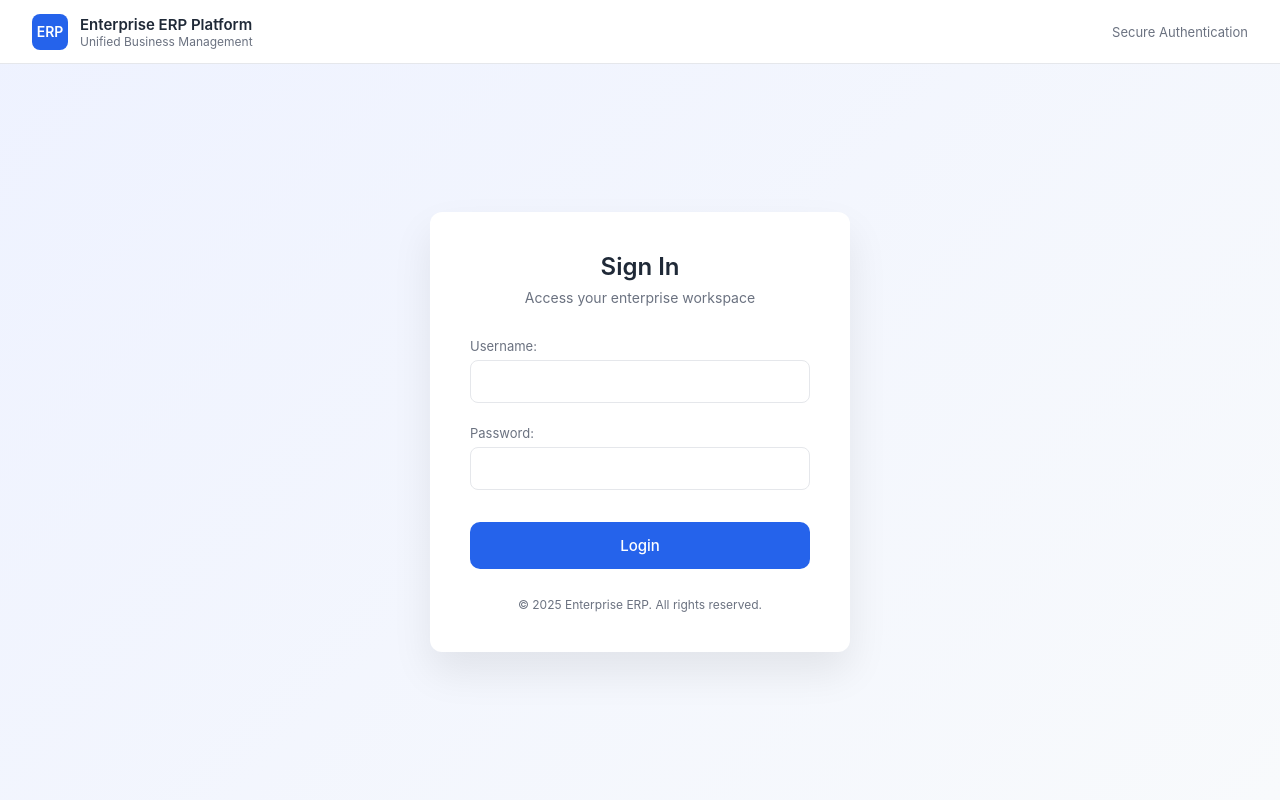
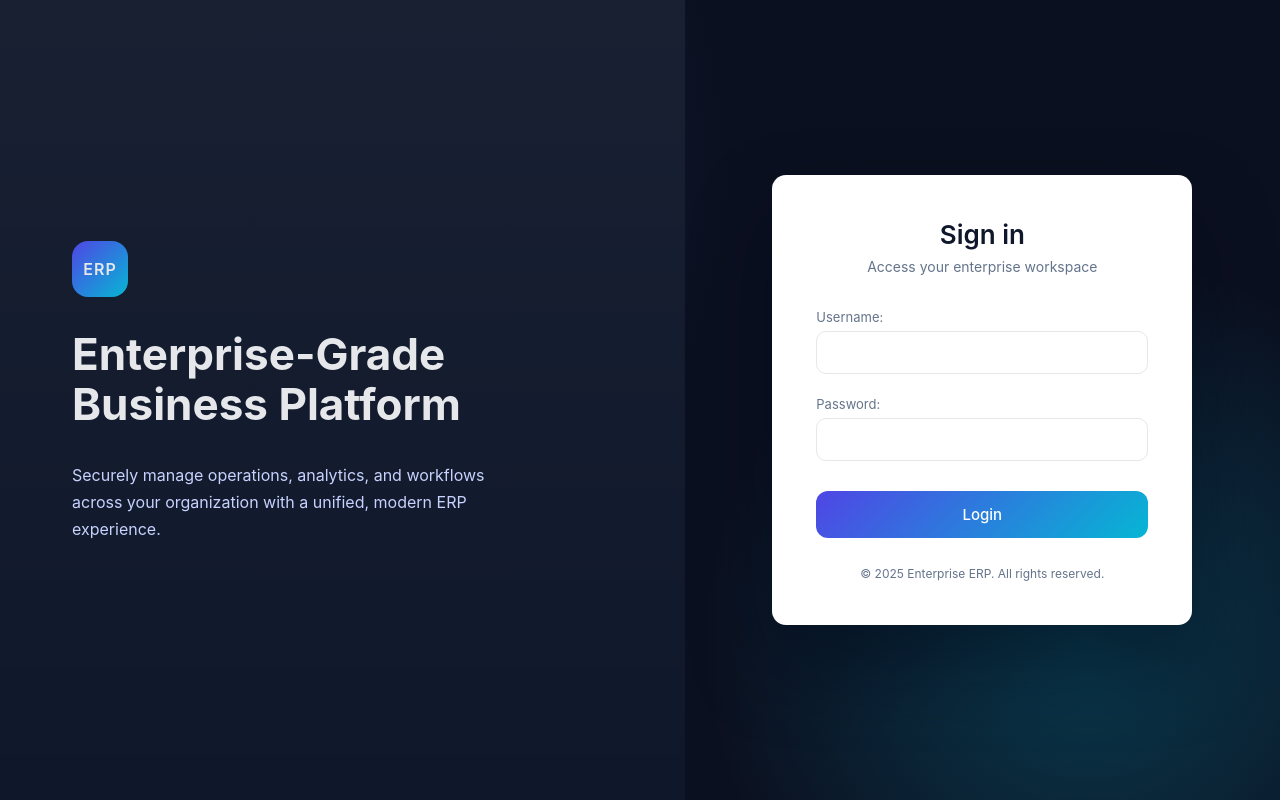
Before and after one commit to mayan72/enterprise-erp, a Django app: page /accounts/login/ in a window 1280 px wide. Run offline with Django 5.2, Linux system fonts and the light colour scheme.

Commit message:
Fix login, middleware, and auth flow

```diff
--- a/Enterprise_ERP/accounts/templates/accounts/login.html
+++ b/Enterprise_ERP/accounts/templates/accounts/login.html
@@ -3,198 +3,217 @@
 <head>
     <meta charset="UTF-8">
     <title>Enterprise ERP | Secure Login</title>
+    <meta name="viewport" content="width=device-width, initial-scale=1">
 
     <style>
+        /* ================= COLOR SYSTEM ================= */
         :root {
-            --primary: #2563eb;
-            --primary-dark: #1e40af;
-            --bg: #f4f6fb;
-            --text: #1f2937;
-            --muted: #6b7280;
+            /* Brand palette (calm, premium, enterprise) */
+            --primary: #4f46e5;          /* Indigo */
+            --primary-hover: #4338ca;
+            --accent: #06b6d4;           /* Cyan */
+            --accent-soft: #67e8f9;
+
+            --bg-dark: #0b1020;          /* Deep navy */
+            --bg-panel: #0f172a;
+            --surface: #ffffff;
+
+            --text-main: #0f172a;
+            --text-muted: #64748b;
+            --text-inverse: #e5e7eb;
+
             --border: #e5e7eb;
-            --radius: 12px;
+
+            --radius: 14px;
+            --shadow-strong: 0 40px 80px rgba(2, 6, 23, 0.45);
+            --shadow-soft: 0 10px 30px rgba(2, 6, 23, 0.18);
         }
 
         * {
             box-sizing: border-box;
-            font-family: "Inter", system-ui, -apple-system, sans-serif;
+            font-family: Inter, system-ui, -apple-system, BlinkMacSystemFont, sans-serif;
+        }
+
+        html, body {
+            margin: 0;
+            min-height: 100%;
         }
 
         body {
-            margin: 0;
-            min-height: 100vh;
-            background: linear-gradient(135deg, #eef2ff, #f8fafc);
-            color: var(--text);
+            background:
+                radial-gradient(900px circle at 15% 20%, rgba(79,70,229,0.25), transparent 60%),
+                radial-gradient(700px circle at 85% 80%, rgba(6,182,212,0.25), transparent 55%),
+                var(--bg-dark);
+            color: var(--text-main);
         }
 
-        /* ================= HEADER ================= */
-
-        .app-header {
-            position: fixed;
-            top: 0;
-            width: 100%;
-            height: 64px;
-            background: #ffffff;
-            border-bottom: 1px solid var(--border);
-            display: flex;
-            align-items: center;
-            justify-content: space-between;
-            padding: 0 32px;
-            z-index: 100;
-            animation: slideDown 0.6s ease;
-        }
-
-        @keyframes slideDown {
-            from {
-                opacity: 0;
-                transform: translateY(-10px);
-            }
-            to {
-                opacity: 1;
-                transform: translateY(0);
+        @media (prefers-reduced-motion: reduce) {
+            * {
+                animation: none !important;
+                transition: none !important;
             }
         }
 
-        .brand {
-            display: flex;
-            align-items: center;
-            gap: 12px;
+        /* ================= LAYOUT ================= */
+
+        .layout {
+            display: grid;
+            grid-template-columns: 1.15fr 1fr;
+            min-height: 100vh;
         }
 
-        .brand-logo {
-            width: 36px;
-            height: 36px;
-            border-radius: 8px;
-            background: var(--primary);
-            color: #fff;
-            font-weight: 600;
+        @media (max-width: 900px) {
+            .layout {
+                grid-template-columns: 1fr;
+            }
+            .brand-panel {
+                display: none;
+            }
+        }
+
+        /* ================= BRAND PANEL ================= */
+
+        .brand-panel {
+            padding: 72px;
+            display: flex;
+            flex-direction: column;
+            justify-content: center;
+            background:
+                linear-gradient(180deg, rgba(255,255,255,0.04), rgba(255,255,255,0)),
+                var(--bg-panel);
+            color: var(--text-inverse);
+            animation: slideInLeft 0.9s ease forwards;
+        }
+
+        .brand-badge {
+            width: 56px;
+            height: 56px;
+            border-radius: 16px;
+            background: linear-gradient(135deg, var(--primary), var(--accent));
             display: flex;
             align-items: center;
             justify-content: center;
-            font-size: 14px;
+            font-weight: 600;
+            letter-spacing: 1px;
+            margin-bottom: 32px;
         }
 
-        .brand-text {
-            display: flex;
-            flex-direction: column;
+        .brand-panel h1 {
+            font-size: 44px;
+            line-height: 1.15;
+            margin: 0 0 16px;
         }
 
-        .brand-text span:first-child {
-            font-size: 15px;
-            font-weight: 600;
+        .brand-panel p {
+            max-width: 460px;
+            font-size: 16px;
+            line-height: 1.7;
+            color: #c7d2fe;
         }
 
-        .brand-text span:last-child {
-            font-size: 12px;
-            color: var(--muted);
+        @keyframes slideInLeft {
+            from { opacity: 0; transform: translateX(-24px); }
+            to   { opacity: 1; transform: translateX(0); }
         }
 
-        .header-right {
-            font-size: 13px;
-            color: var(--muted);
-        }
+        /* ================= LOGIN PANEL ================= */
 
-        /* ================= MAIN ================= */
-
-        .page-wrapper {
-            min-height: 100vh;
-            display: flex;
-            align-items: center;
-            justify-content: center;
-            padding-top: 64px;
+        .login-panel {
+            display: grid;
+            place-items: center;
+            padding: 40px 20px;
         }
 
         .login-card {
             width: 100%;
             max-width: 420px;
-            background: #fff;
-            padding: 40px;
+            background: var(--surface);
             border-radius: var(--radius);
-            box-shadow: 0 20px 40px rgba(0, 0, 0, 0.08);
-            animation: fadeIn 0.8s ease-in;
+            padding: 44px;
+            box-shadow: var(--shadow-strong);
+            animation: fadeUp 0.8s ease forwards;
         }
 
-        @keyframes fadeIn {
-            from {
-                opacity: 0;
-                transform: translateY(12px);
-            }
-            to {
-                opacity: 1;
-                transform: translateY(0);
-            }
+        @keyframes fadeUp {
+            from { opacity: 0; transform: translateY(18px); }
+            to   { opacity: 1; transform: translateY(0); }
         }
 
         .login-header {
-            margin-bottom: 32px;
             text-align: center;
+            margin-bottom: 34px;
         }
 
         .login-header h2 {
             margin: 0;
-            font-size: 24px;
+            font-size: 26px;
             font-weight: 600;
         }
 
         .login-header p {
             margin-top: 8px;
             font-size: 14px;
-            color: var(--muted);
+            color: var(--text-muted);
         }
+
+        /* ================= FORM ================= */
 
         form p {
             margin-bottom: 22px;
         }
 
-        form label {
+        label {
             display: block;
             font-size: 13px;
             margin-bottom: 6px;
-            color: var(--muted);
+            color: var(--text-muted);
         }
 
-        form input {
+        input {
             width: 100%;
             padding: 12px 14px;
-            border-radius: 8px;
+            border-radius: 10px;
             border: 1px solid var(--border);
             font-size: 14px;
             outline: none;
             transition: border 0.25s ease, box-shadow 0.25s ease;
         }
 
-        form input:focus {
+        input:focus {
             border-color: var(--primary);
-            box-shadow: 0 0 0 3px rgba(37, 99, 235, 0.15);
+            box-shadow: 0 0 0 4px rgba(79,70,229,0.18);
         }
 
-        .login-btn {
+        /* ================= BUTTON ================= */
+
+        .btn-primary {
             width: 100%;
-            margin-top: 10px;
+            margin-top: 8px;
             padding: 14px;
             font-size: 15px;
             font-weight: 500;
             color: #fff;
-            background: var(--primary);
             border: none;
-            border-radius: 10px;
+            border-radius: 12px;
+            background: linear-gradient(135deg, var(--primary), var(--accent));
             cursor: pointer;
-            transition: background 0.25s ease, transform 0.15s ease;
+            transition: transform 0.2s ease, box-shadow 0.2s ease, opacity 0.2s ease;
             position: relative;
             overflow: hidden;
         }
 
-        .login-btn:hover {
-            background: var(--primary-dark);
+        .btn-primary:hover {
             transform: translateY(-1px);
+            box-shadow: var(--shadow-soft);
+            opacity: 0.95;
         }
 
-        .login-btn.loading {
+        .btn-primary.loading {
             pointer-events: none;
-            background: var(--primary-dark);
+            color: transparent;
         }
 
-        .login-btn.loading::after {
+        .btn-primary.loading::after {
             content: "";
             width: 22px;
             height: 22px;
@@ -202,49 +221,45 @@
             border-top-color: #fff;
             border-radius: 50%;
             position: absolute;
-            top: 50%;
-            left: 50%;
-            transform: translate(-50%, -50%);
+            inset: 0;
+            margin: auto;
             animation: spin 0.8s linear infinite;
         }
 
         @keyframes spin {
-            to {
-                transform: rotate(360deg) translate(-50%, -50%);
-            }
+            to { transform: rotate(360deg); }
         }
 
-        .footer-text {
+        /* ================= FOOTER ================= */
+
+        .login-footer {
             margin-top: 28px;
             text-align: center;
             font-size: 12px;
-            color: var(--muted);
+            color: var(--text-muted);
         }
     </style>
 </head>
 
 <body>
 
-<!-- ================= HEADER ================= -->
-<header class="app-header">
-    <div class="brand">
-        <div class="brand-logo">ERP</div>
-        <div class="brand-text">
-            <span>Enterprise ERP Platform</span>
-            <span>Unified Business Management</span>
-        </div>
-    </div>
+<div class="layout">
 
-    <div class="header-right">
-        Secure Authentication
-    </div>
-</header>
+    <!-- BRAND / LEFT -->
+    <aside class="brand-panel">
+        <div class="brand-badge">ERP</div>
+        <h1>Enterprise-Grade<br>Business Platform</h1>
+        <p>
+            Securely manage operations, analytics, and workflows across your organization
+            with a unified, modern ERP experience.
+        </p>
+    </aside>
 
-<!-- ================= MAIN ================= -->
-<div class="page-wrapper">
-    <div class="login-card">
+    <!-- LOGIN / RIGHT -->
+    <main class="login-panel">
+        <section class="login-card">
             <div class="login-header">
-            <h2>Sign In</h2>
+                <h2>Sign in</h2>
                 <p>Access your enterprise workspace</p>
             </div>
 
@@ -252,15 +267,17 @@
                 {% csrf_token %}
                 {{ form.as_p }}
 
-            <button type="submit" class="login-btn" id="loginBtn">
+                <button type="submit" class="btn-primary" id="loginBtn">
                     Login
                 </button>
             </form>
 
-        <div class="footer-text">
+            <div class="login-footer">
                 © {{ year|default:"2025" }} Enterprise ERP. All rights reserved.
             </div>
-    </div>
+        </section>
+    </main>
+
 </div>
 
 <script>
@@ -269,7 +286,6 @@
 
     form.addEventListener("submit", () => {
         btn.classList.add("loading");
-        btn.textContent = "";
     });
 </script>
 
--- a/Enterprise_ERP/core/mixins.py
+++ b/Enterprise_ERP/core/mixins.py
@@ -33,7 +33,8 @@ class ModuleAccessRequiredMixin(RoleRequiredMixin):
 
         if user.is_super_admin():
             # Super Admin can access all modules
-            return super(RoleRequiredMixin, self).dispatch(request, *args, **kwargs)
+            # return super(RoleRequiredMixin, self).dispatch(request, *args, **kwargs)
+            return super().dispatch(request, *args, **kwargs)
 
         if not self.module_code:
             raise PermissionDenied("Module code is not configured for this view.")
```
Also changed, not shown: Enterprise_ERP/core/middleware.py (+0 -58 lines). Lines whose indentation alone changed are shown as unchanged.
